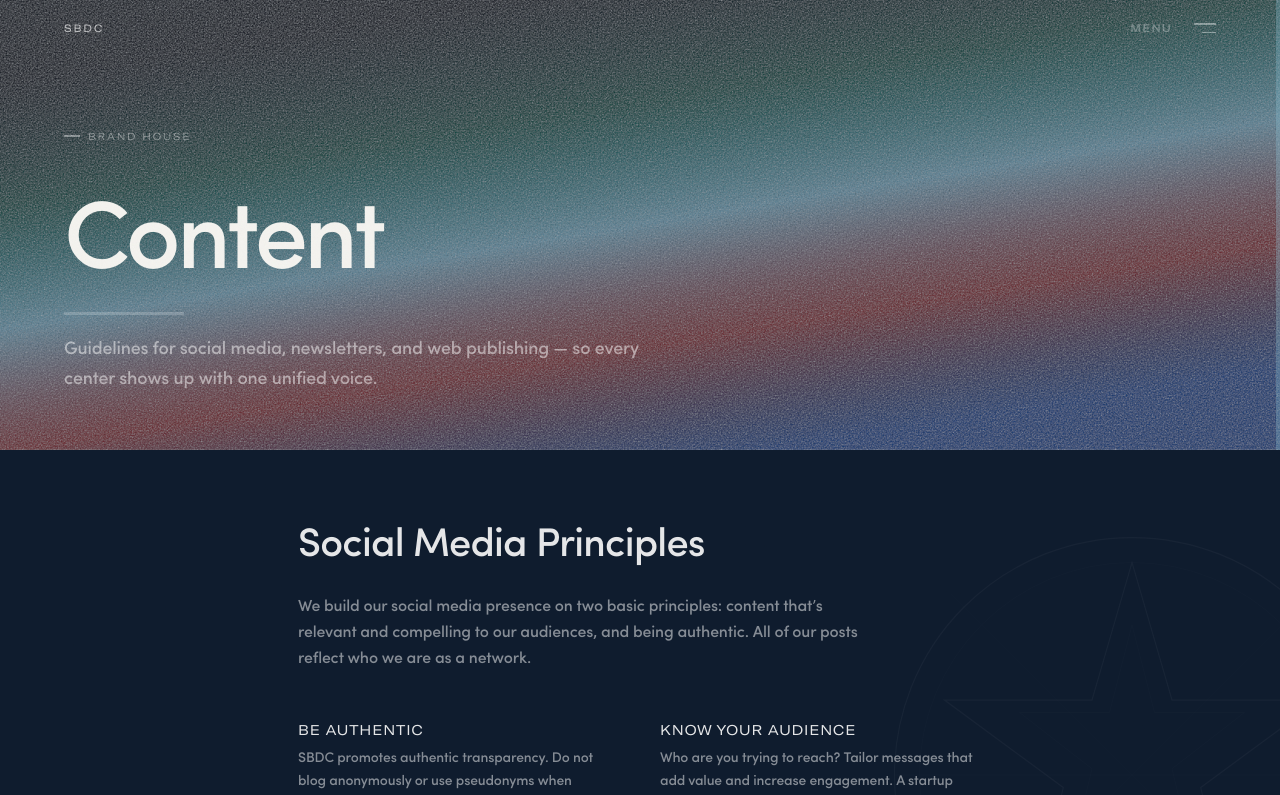
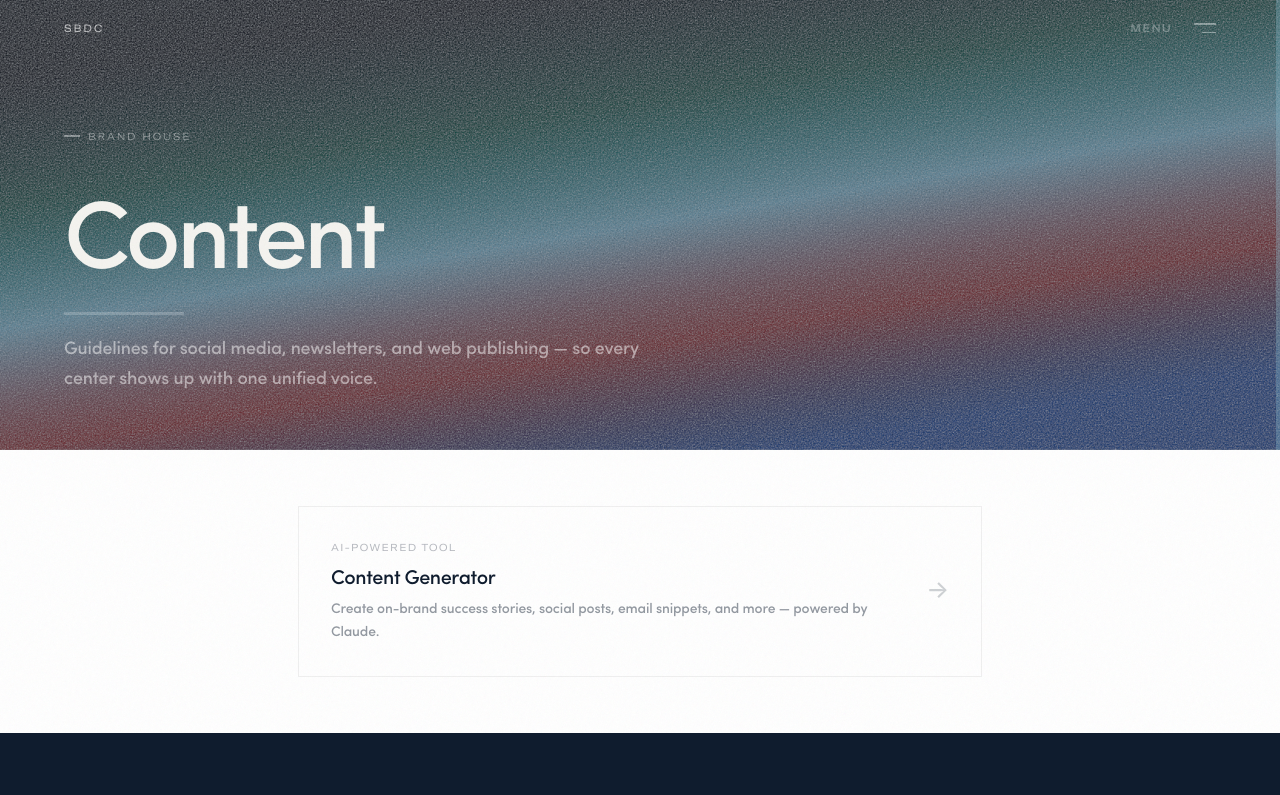
Before and after one commit to aphelps099/norcal-sbdc-brand, a Next.js app in the folder brand-house/: page /content in a window 1280 px wide. Shown: the top 795 px of the page. Built offline with nearby package versions, Linux system fonts and the light colour scheme.

Commit message:
Add Content Generator CTA link on Content page
Prominent card-style link at the top of the Content page directing
users to /generate. Keeps the generator on its own dedicated page
while making it easily discoverable from Content guidelines.

https://claude.ai/code/session_01HQTGmWHyzDg6b2VY8ee2TA

```diff
--- a/brand-house/src/app/(chapters)/content/page.tsx
+++ b/brand-house/src/app/(chapters)/content/page.tsx
@@ -118,6 +118,36 @@ export default function ContentPage() {
         title="Content"
         subtitle="Guidelines for social media, newsletters, and web publishing — so every center shows up with one unified voice."
       />
+
+      {/* Content Generator CTA */}
+      <div className="bg-white py-10 md:py-14">
+        <div className="max-w-[780px] mx-auto px-8 md:px-12">
+          <a
+            href="/generate"
+            className="block p-6 md:p-8 border border-black/[0.06] hover:border-royal/30 hover:bg-royal/[0.01] transition-colors group"
+          >
+            <div className="flex items-center justify-between gap-6">
+              <div>
+                <p className="font-label text-[10px] uppercase tracking-[0.14em] text-navy/30 mb-2">
+                  AI-Powered Tool
+                </p>
+                <p
+                  className="text-navy text-[18px] md:text-[20px] tracking-[-0.02em] mb-1"
+                  style={{ fontFamily: "var(--sans)", fontWeight: 500 }}
+                >
+                  Content Generator
+                </p>
+                <p className="text-navy/45 text-[14px] font-sans leading-relaxed">
+                  Create on-brand success stories, social posts, email snippets, and more — powered by Claude.
+                </p>
+              </div>
+              <span className="text-navy/20 group-hover:text-royal transition-colors text-2xl shrink-0">
+                →
+              </span>
+            </div>
+          </a>
+        </div>
+      </div>
 
       {/* Social Media Principles — dark navy bg */}
       <div className="bg-[#0f1c2e] py-12 md:py-16 relative overflow-hidden">
```
